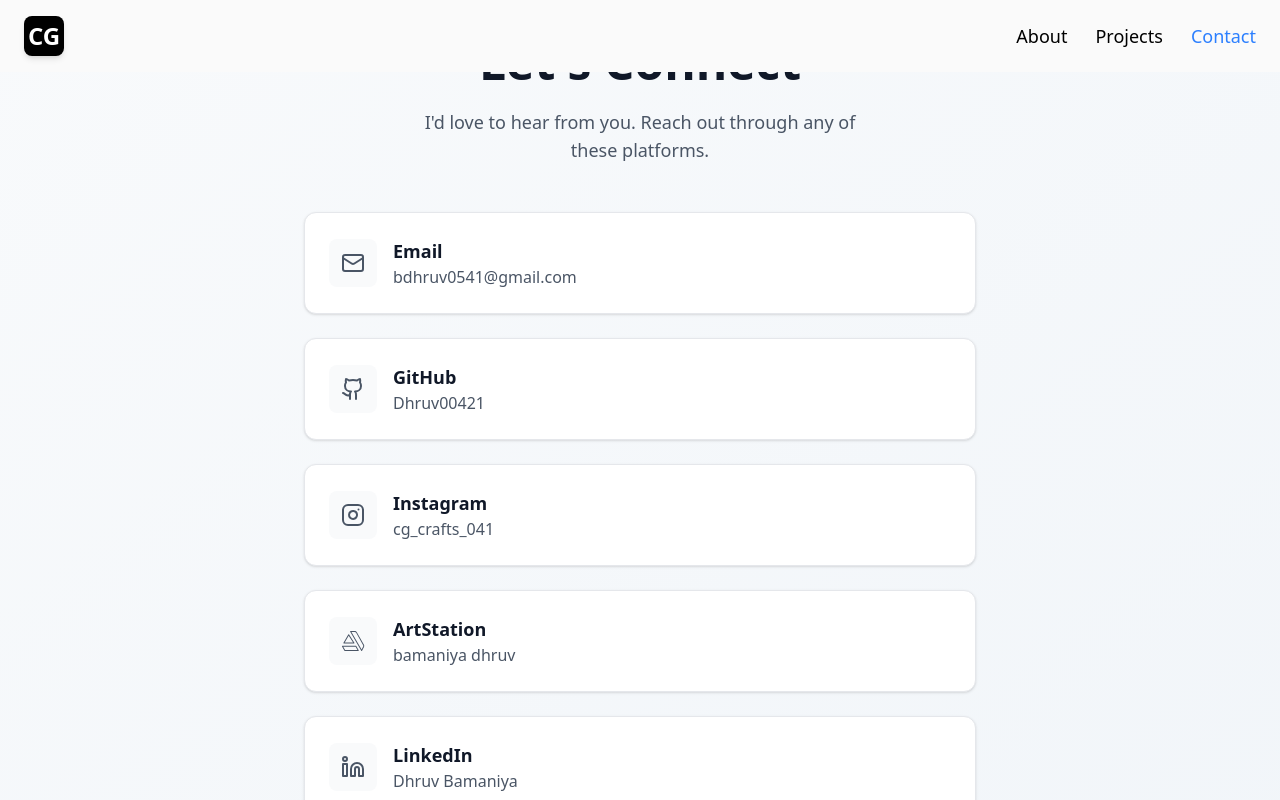
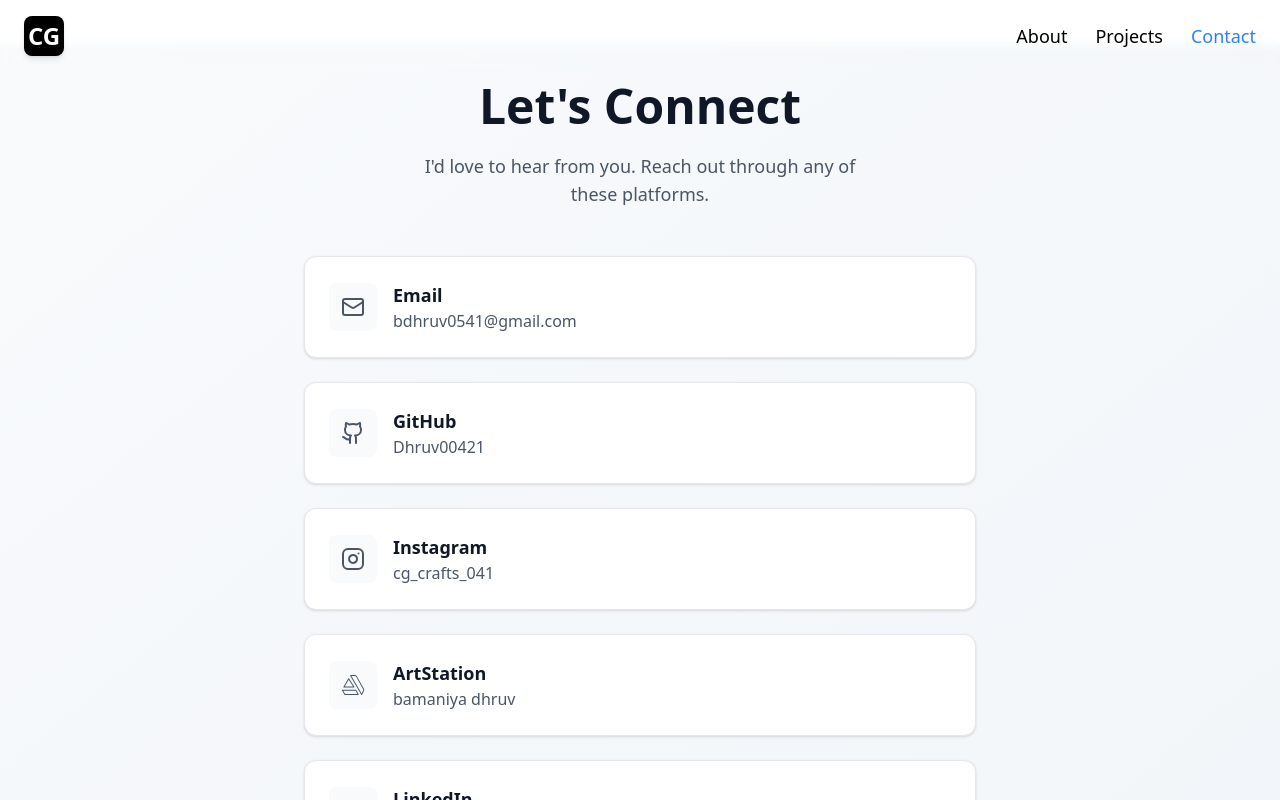
Before and after one commit to Dhruv00421/Portfolio, a React (Vite) app: page /contact in a window 1280 px wide. Shown: the top 800 px of the page. Built offline with nearby package versions, Linux system fonts and the light colour scheme.

Commit message:
Fixed the text layout in contact and project

```diff
--- a/src/Components/Navbar.jsx
+++ b/src/Components/Navbar.jsx
@@ -3,7 +3,7 @@
 
 const Navbar = () => {
   return (
-    <header className='fixed top-0 left-0 w-full z-50 flex items-center justify-between px-6 py-4 bg-[#FAFAFA] backdrop-blur-2xl'>
+    <header className='fixed top-0 left-0 w-full z-50 flex items-center justify-between px-6 py-4 backdrop-blur-xs'>
       <NavLink
         to="/"
         className="group w-10 h-10 rounded-lg bg-black flex items-center justify-center font-bold shadow-md overflow-hidden transition-all duration-300 hover:w-36"
--- a/src/pages/Contact.jsx
+++ b/src/pages/Contact.jsx
@@ -85,7 +85,7 @@
   ];
 
   return (
-    <div className="min-h-screen bg-gradient-to-br from-slate-50 to-slate-100 flex items-center justify-center px-4 py-8 sm:px-6 lg:px-8">
+    <div className="min-h-screen bg-gradient-to-br from-slate-50 to-slate-100 flex items-center justify-center px-4 py-8 sm:px-6 lg:px-8 mt-11">
       <div className="max-w-2xl w-full">
         {/* Header Section */}
         <div className="text-center mb-8 sm:mb-12">
--- a/src/pages/Projects.jsx
+++ b/src/pages/Projects.jsx
@@ -479,7 +479,7 @@
     : projects.filter(project => project.category === selectedCategory);
 
   return (
-    <section ref={containerRef} className="min-h-screen bg-gradient-to-br from-slate-50 via-blue-50 to-indigo-100 py-20 px-6 relative overflow-hidden">
+    <section ref={containerRef} className="min-h-screen bg-gradient-to-br from-slate-50 via-blue-50 to-indigo-100 py-20 px-6 mt-3 relative overflow-hidden">
       <motion.div
         className="absolute inset-0 opacity-10"
         style={{ y: backgroundY }}
```
